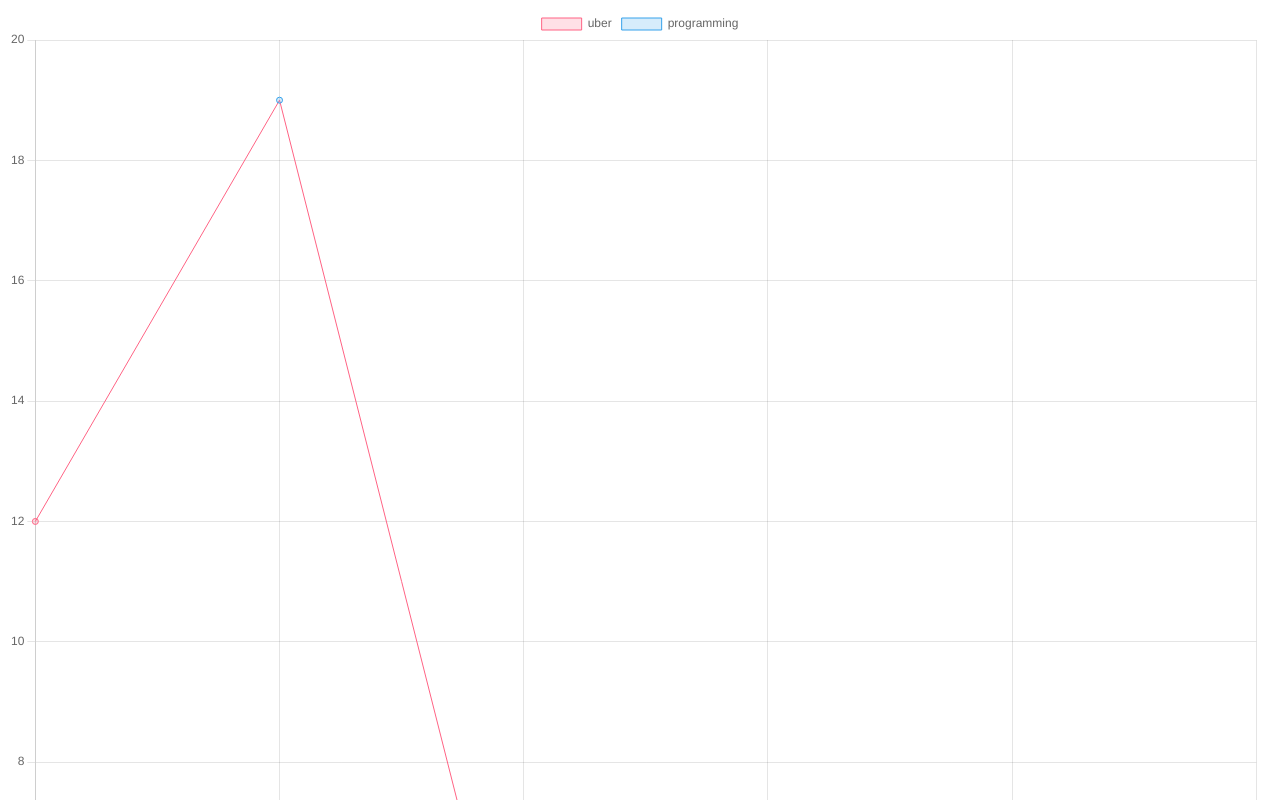
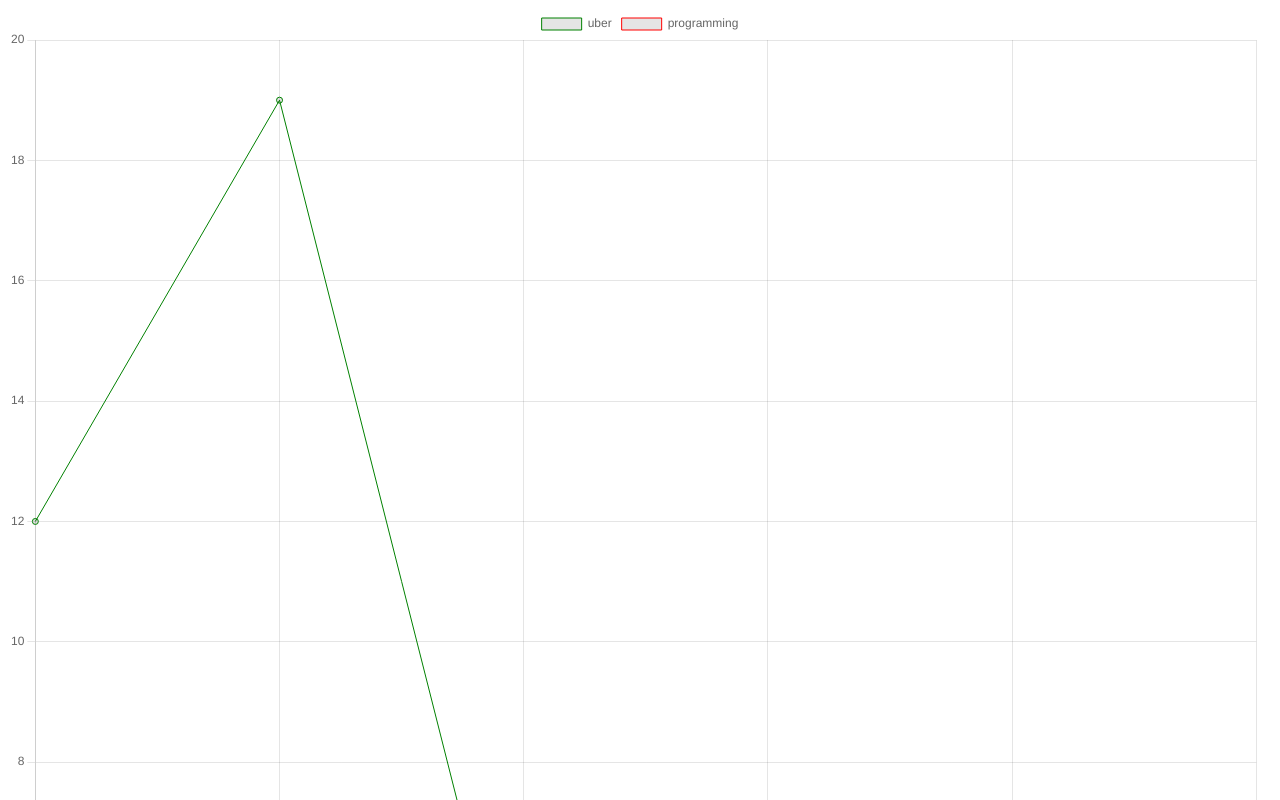
Before and after one commit to lakshaysethi/chartjs, a plain HTML site: page index.html in a window 1280 px wide. Shown: the top 800 px of the page. Drawn offline with nearby package versions, Linux system fonts and the light colour scheme.

Commit message:
remove useless color code

```diff
--- a/index.html
+++ b/index.html
@@ -20,41 +20,19 @@
                     datasets: [ {
                         label: 'uber',
                         data: [12, 19, 3, 5, 2, 3],
-                        backgroundColor: [
-                            'rgba(255, 99, 132, 0.2)',
-                            'rgba(54, 162, 235, 0.2)',
-                            'rgba(255, 206, 86, 0.2)',
-                            'rgba(75, 192, 192, 0.2)',
-                            'rgba(153, 102, 255, 0.2)',
-                            'rgba(255, 159, 64, 0.2)'
-                        ],
+
                         borderColor: [
-                            'rgba(255, 99, 132, 1)',
-                            'rgba(54, 162, 235, 1)',
-                            'rgba(255, 206, 86, 1)',
-                            'rgba(75, 192, 192, 1)',
-                            'rgba(153, 102, 255, 1)',
-                            'rgba(255, 159, 64, 1)'
+                            'green',
+
                         ],
                         borderWidth: 1
                     },{
                         label: 'programming',
                         data: [3, 4, 5, 4, 6, 1],
-                        backgroundColor: [
-                            'rgba(255, 99, 132, 0.2)',
-                            'rgba(54, 162, 235, 0.2)',
-                            'rgba(255, 206, 86, 0.2)',
-                            'rgba(75, 192, 192, 0.2)',
-                            'rgba(153, 102, 255, 0.2)',
-                            'rgba(255, 159, 64, 0.2)'
-                        ],
+
                         borderColor: [
-                            'rgba(255, 99, 132, 1)',
-                            'rgba(54, 162, 235, 1)',
-                            'rgba(255, 206, 86, 1)',
-                            'rgba(75, 192, 192, 1)',
-                            'rgba(153, 102, 255, 1)',
-                            'rgba(255, 159, 64, 1)'
+                            'red',
+
                         ],
                         borderWidth: 1
                     }]
```
